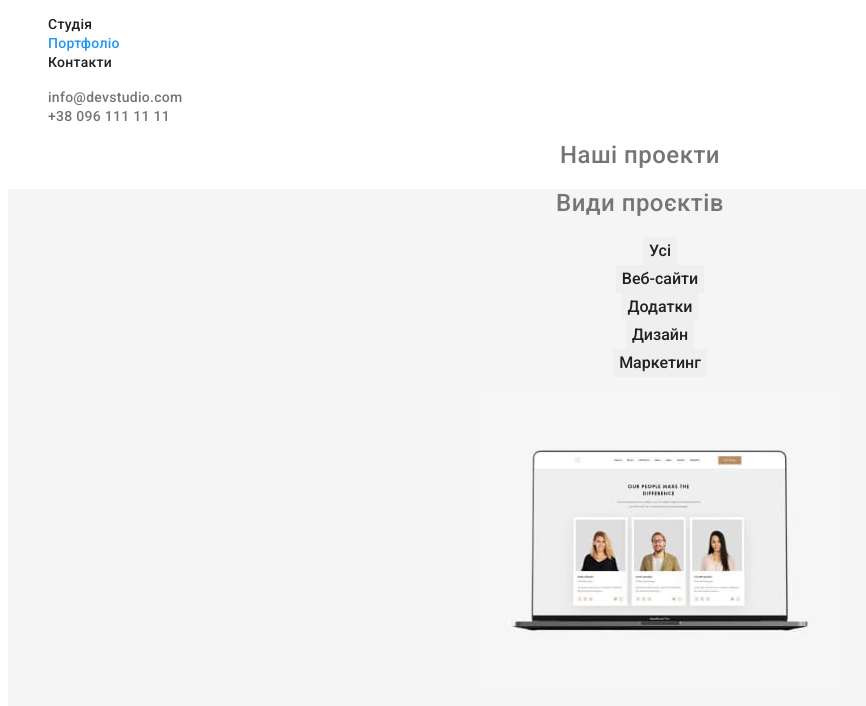
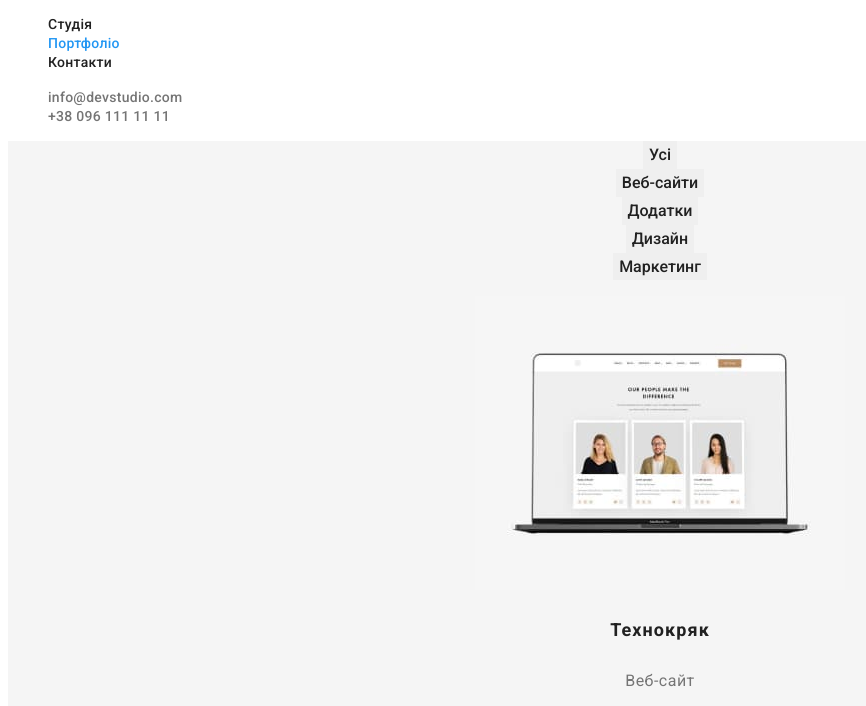
Before and after one commit to TyllerDurden97/goit-markup-hw-02, a plain HTML site: page portfolio.html in a window 1280 px wide. Shown: the part 41-747 px from the top of the page, without its empty margins (0-866 px from the left). Drawn offline with Linux system fonts and the light colour scheme.

Commit message:
скрито заголовки

```diff
--- a/css/style.css
+++ b/css/style.css
@@ -177,13 +177,7 @@ ul {
 }
 
 /* Портфоліо */
-/* Прихований заголовок */
-.hidden-title {
-  font-weight: 500;
-  font-size: 24px;
-  line-height: 1.17;
-  text-align: center;
-}
+
 /* Проекти */
 .projects {
   background-color: var(--secondary-background-color);
--- a/portfolio.html
+++ b/portfolio.html
@@ -31,10 +31,10 @@
     </header>
     <main>
       <!-- Прихований заголовок Н1 -->
-      <h1 class="hidden-title">Наші проекти</h1>
+      <h1 hidden>Наші проекти</h1>
       <section class="projects">
         <!-- Прихований заголовок Н2 -->
-        <h2 class="hidden-title">Види проєктів</h2>
+        <h2 hidden>Види проєктів</h2>
         <ul class="projects-filter">
           <li><button type="button" class="button">Усі</button></li>
           <li><button type="button" class="button">Веб-сайти</button></li>
```
